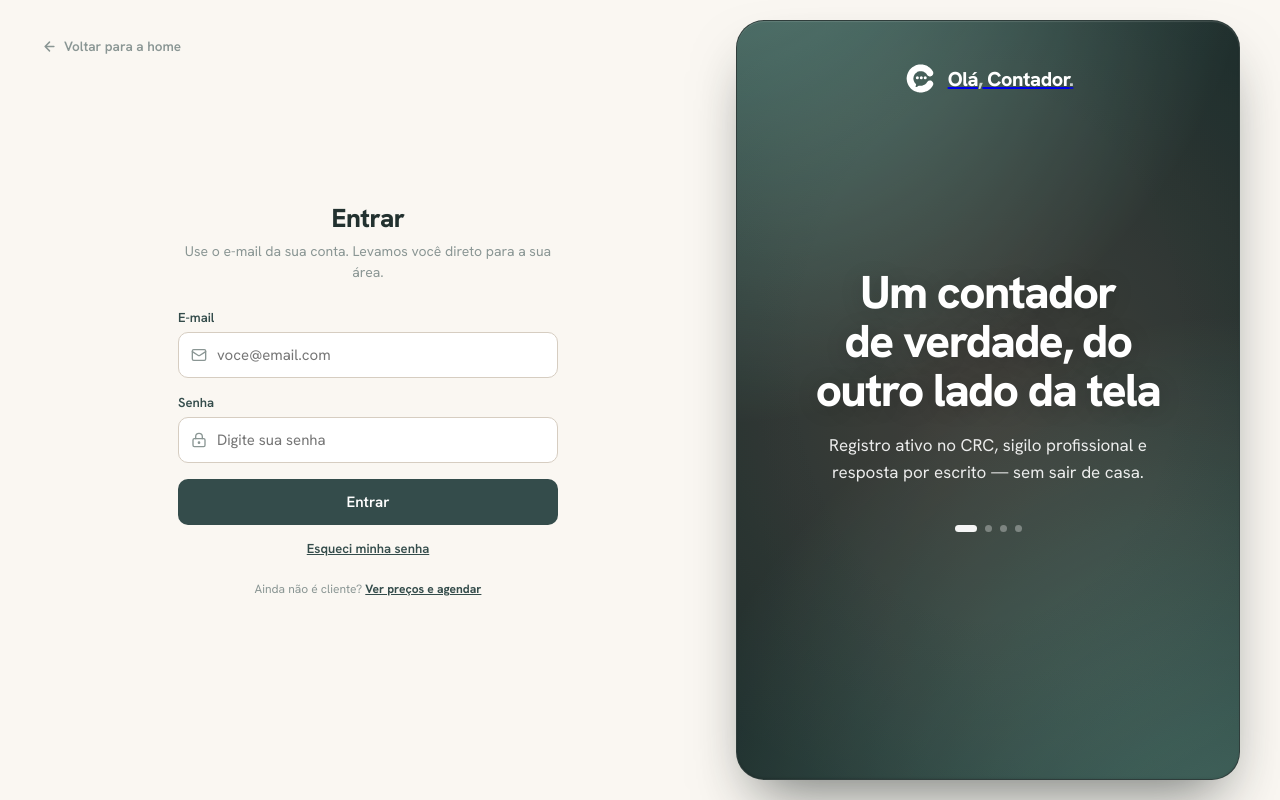
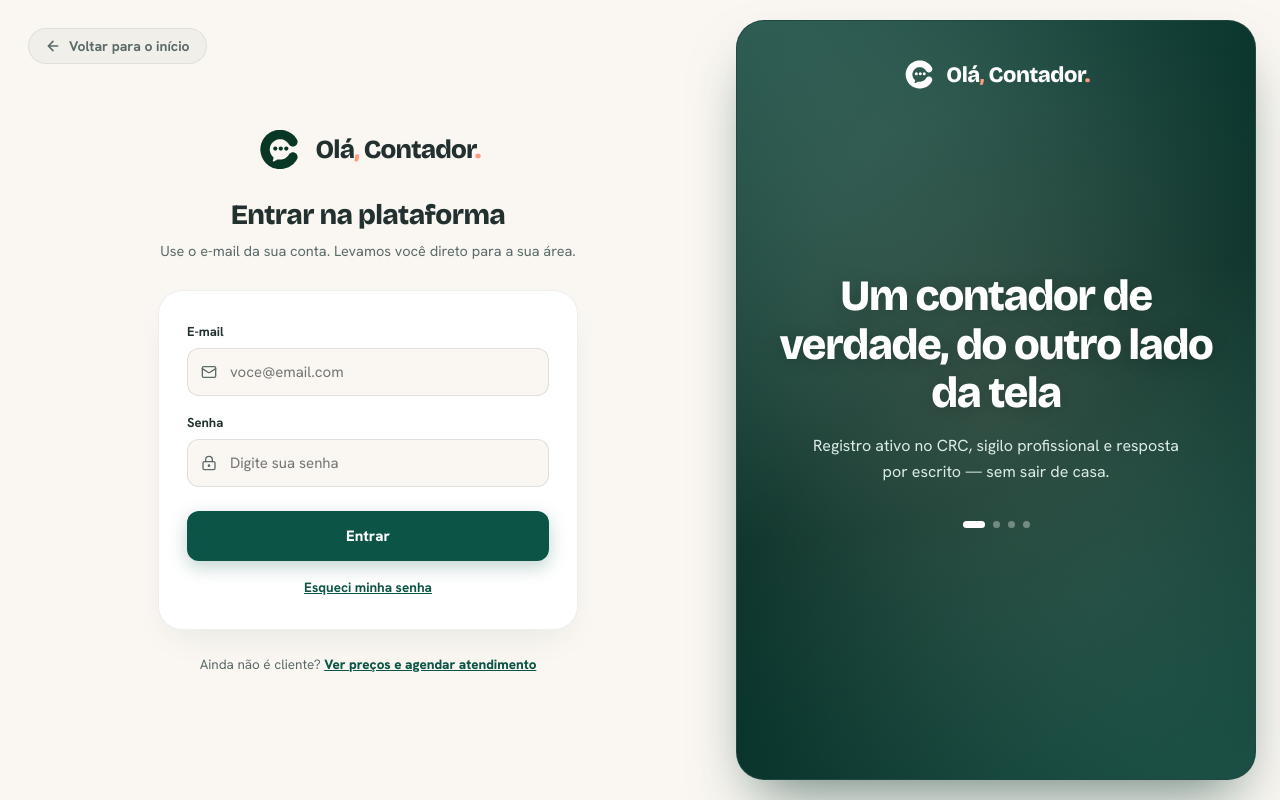
Before and after one commit to hexxa-dotcom/ol-contador, a Next.js app in the folder area-contador-next/: page /login in a window 1280 px wide. Built offline with nearby package versions, Linux system fonts and the light colour scheme; no server answers.

Commit message:
Corrige logotipo na tela de login e implementa pacote de SEO, Sitemap, Robots, PWA e Seguranca HTTP

```diff
--- a/area-contador-next/src/app/(public)/login/login.module.css
+++ b/area-contador-next/src/app/(public)/login/login.module.css
@@ -1,78 +1,428 @@
-.shell { min-height: 100vh; display: grid; grid-template-columns: 1.15fr .85fr; }
-@media (max-width: 860px) { .shell { grid-template-columns: 1fr; } }
+.shell {
+  min-height: 100vh;
+  display: grid;
+  grid-template-columns: 1.15fr 0.85fr;
+  background: var(--pub-paper, #FAF7F2);
+}
 
-.ladoForm { position: relative; display: flex; align-items: center; justify-content: center; padding: 40px 24px; }
+@media (max-width: 960px) {
+  .shell {
+    grid-template-columns: 1fr;
+  }
+}
 
-.voltar { position: absolute; top: 28px; left: 28px; display: inline-flex; align-items: center; gap: 7px; font-size: 13.5px; font-weight: 600; color: var(--pub-muted); text-decoration: none; padding: 8px 13px; border-radius: 999px; border: 1px solid transparent; transition: color .18s ease, background .18s ease, border-color .18s ease; }
-.voltar:hover { color: var(--pub-teal); background: rgba(52,76,75,.06); border-color: var(--pub-border); }
-.voltar svg { width: 15px; height: 15px; flex-shrink: 0; transition: transform .18s cubic-bezier(.2,.8,.2,1); }
-.voltar:hover svg { transform: translateX(-2px); }
-@media (max-width: 860px) { .voltar { top: 18px; left: 16px; } }
+.ladoForm {
+  position: relative;
+  display: flex;
+  align-items: center;
+  justify-content: center;
+  padding: 60px 24px;
+}
 
-.formCard { width: 100%; max-width: 380px; text-align: center; }
-.brand { display: flex; align-items: center; justify-content: center; gap: 10px; margin-bottom: 30px; }
-.brand h1 { font-size: 19px; font-weight: 800; color: var(--pub-teal); letter-spacing: -.02em; }
-.brand h1 i { font-style: normal; color: var(--pub-coral); }
-@media (min-width: 861px) { .brand { display: none; } }
+.voltar {
+  position: absolute;
+  top: 28px;
+  left: 28px;
+  display: inline-flex;
+  align-items: center;
+  gap: 8px;
+  font-family: 'Hanken Grotesk', sans-serif;
+  font-size: 14px;
+  font-weight: 700;
+  color: var(--pub-ink-soft, #5A6B69);
+  text-decoration: none;
+  padding: 8px 16px;
+  border-radius: 99px;
+  background: rgba(34, 49, 47, 0.04);
+  border: 1px solid rgba(34, 49, 47, 0.08);
+  transition: all 0.2s ease;
+}
 
-.formCard h2 { font-size: 26px; font-weight: 800; margin: 0 0 6px; letter-spacing: -.02em; }
-.sub { font-size: 14px; color: var(--pub-muted); margin: 0 0 26px; line-height: 1.5; }
+.voltar:hover {
+  color: var(--pub-green, #0C5446);
+  background: rgba(12, 84, 70, 0.08);
+  border-color: rgba(12, 84, 70, 0.2);
+  transform: translateX(-2px);
+}
 
-.form { text-align: left; }
-.form label { display: block; font-size: 13px; font-weight: 600; margin-bottom: 6px; color: var(--pub-teal); }
-.field { position: relative; margin-bottom: 16px; }
-.field svg { position: absolute; left: 13px; top: 50%; transform: translateY(-50%); color: var(--pub-muted); pointer-events: none; }
-.input { width: 100%; padding: 12px 14px 12px 38px; border: 1px solid var(--pub-border); border-radius: 10px; font-size: 15px; font-family: inherit; outline: none; transition: border-color .15s; background: #fff; color: var(--pub-teal); }
-.input:focus { border-color: var(--pub-teal); }
-.button { width: 100%; padding: 13px; border: none; border-radius: 10px; background: var(--pub-teal); color: #fff; font-size: 15px; font-weight: 600; cursor: pointer; font-family: inherit; transition: opacity .15s, transform .15s; }
-.button:hover:not(:disabled) { transform: translateY(-1px); }
-.button:disabled { opacity: .55; cursor: default; }
-.link { display: block; width: 100%; background: none; border: none; margin-top: 14px; text-align: center; font-size: 13px; font-weight: 600; color: var(--pub-teal); cursor: pointer; font-family: inherit; text-decoration: underline; }
-.msg { font-size: 13px; padding: 10px 12px; border-radius: 8px; margin-bottom: 16px; line-height: 1.5; }
-.msgErr { background: #fdecec; color: #b3261e; }
-.msgOk { background: rgba(52,76,75,.08); color: var(--pub-teal); }
+.voltar svg {
+  width: 16px;
+  height: 16px;
+  flex-shrink: 0;
+}
 
-.foot { margin-top: 22px; text-align: center; font-size: 12px; color: var(--pub-muted); line-height: 1.6; }
-.foot a { color: var(--pub-teal); font-weight: 700; }
+@media (max-width: 860px) {
+  .voltar {
+    top: 18px;
+    left: 16px;
+  }
+}
+
+.formCard {
+  width: 100%;
+  max-width: 420px;
+  text-align: center;
+}
+
+/* MARCA E LOGOTIPO CENTRALIZADOS */
+.brandHeader {
+  display: flex;
+  justify-content: center;
+  margin-bottom: 24px;
+}
+
+.brand {
+  display: inline-flex;
+  align-items: center;
+  justify-content: center;
+  gap: 12px;
+  text-decoration: none !important;
+  transition: transform 0.2s ease;
+}
+
+.brand:hover {
+  transform: scale(1.02);
+}
+
+.brandLogo {
+  width: 48px;
+  height: 49px;
+  flex-shrink: 0;
+}
+
+.brandName {
+  font-family: 'Bricolage Grotesque', sans-serif;
+  font-size: 26px;
+  font-weight: 800;
+  color: var(--pub-ink, #22312F);
+  letter-spacing: -0.03em;
+}
+
+.brandName i {
+  font-style: normal;
+  color: #FF9C7E;
+}
+
+/* BADGE DO PAPEL DE LOGIN */
+.roleBadge {
+  display: inline-flex;
+  align-items: center;
+  gap: 6px;
+  font-size: 0.78rem;
+  font-weight: 800;
+  text-transform: uppercase;
+  letter-spacing: 0.08em;
+  padding: 5px 14px;
+  border-radius: 99px;
+  background: rgba(12, 84, 70, 0.08);
+  color: var(--pub-green, #0C5446);
+  border: 1px solid rgba(12, 84, 70, 0.15);
+  margin-bottom: 16px;
+}
+
+.roleContador {
+  background: rgba(255, 106, 69, 0.1);
+  color: #FF6A45;
+  border-color: rgba(255, 106, 69, 0.25);
+}
+
+.tituloForm {
+  font-family: 'Bricolage Grotesque', sans-serif;
+  font-size: 28px;
+  font-weight: 800;
+  color: var(--pub-ink, #22312F);
+  margin: 0 0 8px;
+  letter-spacing: -0.02em;
+}
+
+.sub {
+  font-size: 14.5px;
+  color: var(--pub-ink-soft, #5A6B69);
+  margin: 0 0 28px;
+  line-height: 1.5;
+}
+
+.form {
+  text-align: left;
+  background: #FFFFFF;
+  padding: 32px 28px;
+  border-radius: 24px;
+  border: 1px solid rgba(34, 49, 47, 0.08);
+  box-shadow: 0 16px 36px -15px rgba(34, 49, 47, 0.1);
+}
+
+.form label {
+  display: block;
+  font-size: 13px;
+  font-weight: 700;
+  margin-bottom: 8px;
+  color: var(--pub-ink, #22312F);
+}
+
+.field {
+  position: relative;
+  margin-bottom: 18px;
+}
+
+.field svg {
+  position: absolute;
+  left: 14px;
+  top: 50%;
+  transform: translateY(-50%);
+  color: var(--pub-ink-soft, #5A6B69);
+  pointer-events: none;
+}
+
+.input {
+  width: 100%;
+  padding: 13px 14px 13px 42px;
+  border: 1.5px solid rgba(34, 49, 47, 0.12);
+  border-radius: 12px;
+  font-size: 15px;
+  font-family: 'Hanken Grotesk', sans-serif;
+  outline: none;
+  transition: all 0.2s ease;
+  background: #FAF7F2;
+  color: var(--pub-ink, #22312F);
+}
+
+.input:focus {
+  border-color: var(--pub-green, #0C5446);
+  background: #FFFFFF;
+  box-shadow: 0 0 0 4px rgba(12, 84, 70, 0.1);
+}
+
+.button {
+  width: 100%;
+  padding: 15px;
+  border: none;
+  border-radius: 12px;
+  background: var(--pub-green, #0C5446);
+  color: #FFFFFF !important;
+  font-size: 15px;
+  font-weight: 800;
+  font-family: 'Hanken Grotesk', sans-serif;
+  cursor: pointer;
+  transition: all 0.2s ease;
+  box-shadow: 0 6px 18px rgba(12, 84, 70, 0.25);
+  margin-top: 6px;
+}
+
+.button:hover:not(:disabled) {
+  background: var(--pub-green-deep, #07322A);
+  transform: translateY(-1px);
+  box-shadow: 0 8px 22px rgba(12, 84, 70, 0.35);
+}
+
+.button:disabled {
+  opacity: 0.6;
+  cursor: default;
+}
+
+.link {
+  display: block;
+  width: 100%;
+  background: none;
+  border: none;
+  margin-top: 16px;
+  text-align: center;
+  font-size: 13.5px;
+  font-weight: 700;
+  color: var(--pub-green, #0C5446);
+  cursor: pointer;
+  font-family: inherit;
+  text-decoration: underline;
+  transition: color 0.2s ease;
+}
+
+.link:hover {
+  color: #FF6A45;
+}
+
+.msg {
+  font-size: 13px;
+  padding: 12px 14px;
+  border-radius: 10px;
+  margin-bottom: 18px;
+  line-height: 1.5;
+}
+
+.msgErr {
+  background: rgba(220, 38, 38, 0.08);
+  color: #DC2626;
+  border: 1px solid rgba(220, 38, 38, 0.2);
+}
+
+.msgOk {
+  background: rgba(12, 84, 70, 0.08);
+  color: var(--pub-green, #0C5446);
+  border: 1px solid rgba(12, 84, 70, 0.2);
+}
+
+.foot {
+  margin-top: 24px;
+  text-align: center;
+  font-size: 13.5px;
+  color: var(--pub-ink-soft, #5A6B69);
+  line-height: 1.6;
+}
+
+.foot a {
+  color: var(--pub-green, #0C5446);
+  font-weight: 800;
+  text-decoration: underline;
+}
+
+.foot a:hover {
+  color: #FF6A45;
+}
 
 /* ---------- Painel colorido (desktop) ---------- */
-.ladoImagem { position: relative; height: 100%; padding: 20px 40px 20px 0; }
-@media (max-width: 860px) { .ladoImagem { display: none; } }
+.ladoImagem {
+  position: relative;
+  height: 100%;
+  padding: 20px 24px 20px 0;
+}
 
-.painel { position: relative; height: 100%; min-height: 560px; overflow: hidden; border-radius: 28px; background: var(--pub-ink); border: 1px solid rgba(255, 255, 255, 0.06); box-shadow: inset 0 1px 1px rgba(255, 255, 255, 0.15), inset 0 -1px 2px rgba(0, 0, 0, 0.2), 0 30px 60px -20px rgba(20, 30, 29, 0.6); isolation: isolate; }
+@media (max-width: 960px) {
+  .ladoImagem {
+    display: none;
+  }
+}
+
+.painel {
+  position: relative;
+  height: 100%;
+  min-height: 580px;
+  overflow: hidden;
+  border-radius: 28px;
+  background: var(--pub-green-deep, #07322A);
+  border: 1px solid rgba(255, 255, 255, 0.1);
+  box-shadow: 0 30px 60px -20px rgba(7, 50, 42, 0.6);
+  isolation: isolate;
+}
+
 .painel::after {
-  content: ''; position: absolute; inset: -20%; z-index: -1; pointer-events: none;
+  content: '';
+  position: absolute;
+  inset: -20%;
+  z-index: -1;
+  pointer-events: none;
   background:
-    radial-gradient(circle at 10% 0%, rgba(150, 225, 205, 0.55), transparent 45%),
-    radial-gradient(circle at 90% 100%, rgba(126, 214, 190, 0.45), transparent 50%),
-    radial-gradient(circle at 50% 50%, rgba(242, 122, 98, 0.15), transparent 65%);
+    radial-gradient(circle at 15% 10%, rgba(159, 211, 196, 0.35), transparent 50%),
+    radial-gradient(circle at 85% 90%, rgba(126, 214, 190, 0.25), transparent 50%),
+    radial-gradient(circle at 50% 50%, rgba(255, 156, 126, 0.15), transparent 65%);
   mix-blend-mode: screen;
 }
-/* Contador: mesmo desenho, paleta coral — a cor de acento real da marca. */
-.painel[data-papel="contador"] { background: linear-gradient(152deg, #F58A6B 0%, #F1734F 45%, #E6603D 78%, #D9532F 100%); box-shadow: 0 2px 6px rgba(200,66,31,.14), 0 30px 60px -34px rgba(200,66,31,.42); }
 
-.luz { display: none; }
-.painel[data-papel="contador"] .luz { display: block; position: absolute; border-radius: 50%; pointer-events: none; }
+.painel[data-papel="contador"] {
+  background: linear-gradient(152deg, #F58A6B 0%, #F1734F 45%, #E6603D 78%, #D9532F 100%);
+  box-shadow: 0 24px 50px -20px rgba(217, 83, 47, 0.5);
+}
 
-.textura { display: none; }
+.vinheta {
+  position: absolute;
+  inset: 0;
+  pointer-events: none;
+  background: radial-gradient(ellipse 80% 74% at 50% 44%, transparent 46%, rgba(7, 50, 42, 0.3) 100%);
+}
 
-.vinheta { position: absolute; inset: 0; pointer-events: none; background: radial-gradient(ellipse 80% 74% at 50% 44%, transparent 46%, rgba(18,34,33,.20) 100%); }
-.painel[data-papel="contador"] .vinheta { background: radial-gradient(ellipse 80% 74% at 50% 44%, transparent 46%, rgba(150,44,18,.16) 100%); }
+.painelConteudo {
+  position: relative;
+  z-index: 1;
+  height: 100%;
+  display: flex;
+  flex-direction: column;
+  align-items: center;
+  justify-content: center;
+  padding: 56px 40px;
+  color: #FFFFFF;
+  text-align: center;
+}
 
-.painelConteudo { position: relative; z-index: 1; height: 100%; display: flex; flex-direction: column; align-items: center; justify-content: center; padding: 56px; color: #fff; text-align: center; }
+.painelMarca {
+  position: absolute;
+  top: 36px;
+  left: 0;
+  right: 0;
+  z-index: 1;
+  display: flex;
+  align-items: center;
+  justify-content: center;
+  gap: 10px;
+  text-decoration: none !important;
+}
 
-.painelMarca { position: absolute; top: 40px; left: 0; right: 0; z-index: 1; display: flex; align-items: center; justify-content: center; gap: 11px; }
-.painelMarca span { font-size: 20px; font-weight: 800; letter-spacing: -.02em; color: #fff; }
-.painelMarca i { font-style: normal; opacity: .72; }
+.painelMarca span {
+  font-family: 'Bricolage Grotesque', sans-serif;
+  font-size: 22px;
+  font-weight: 800;
+  letter-spacing: -0.02em;
+  color: #FFFFFF;
+}
 
-.slides { display: grid; width: 100%; max-width: 520px; }
-.slide { grid-area: 1 / 1; opacity: 0; transform: translateY(10px); transition: opacity .7s ease, transform .7s cubic-bezier(.2,.8,.2,1); pointer-events: none; }
-.slide.ativo { opacity: 1; transform: none; }
-.slide h3 { font-size: 46px; font-weight: 800; letter-spacing: -.034em; line-height: 1.06; margin: 0 auto 18px; color: #fff; text-shadow: 0 2px 22px rgba(0,0,0,.18); text-align: center; text-wrap: balance; }
-.slide p { font-size: 17px; color: rgba(255,255,255,.9); line-height: 1.55; max-width: 400px; margin: 0 auto; text-align: center; text-wrap: balance; }
+.painelMarca i {
+  font-style: normal;
+  color: #FF9C7E;
+}
 
-.slidesPontos { display: flex; gap: 8px; justify-content: center; margin-top: 40px; }
-.slidesPontos span { width: 7px; height: 7px; border-radius: 50%; background: rgba(255,255,255,.32); transition: background .4s ease, width .4s ease; }
-.slidesPontos span.ativo { background: rgba(255,255,255,.95); width: 22px; border-radius: 4px; }
+.slides {
+  display: grid;
+  width: 100%;
+  max-width: 480px;
+}
 
-@media (prefers-reduced-motion: reduce) { .slide { transition: none; } }
+.slide {
+  grid-area: 1 / 1;
+  opacity: 0;
+  transform: translateY(10px);
+  transition: opacity 0.7s ease, transform 0.7s cubic-bezier(0.2, 0.8, 0.2, 1);
+  pointer-events: none;
+}
+
+.slide.ativo {
+  opacity: 1;
+  transform: none;
+}
+
+.slide h3 {
+  font-family: 'Bricolage Grotesque', sans-serif;
+  font-size: clamp(2rem, 3.5vw, 2.7rem);
+  font-weight: 800;
+  letter-spacing: -0.03em;
+  line-height: 1.12;
+  margin: 0 auto 16px;
+  color: #FFFFFF;
+  text-shadow: 0 2px 20px rgba(0, 0, 0, 0.2);
+  text-align: center;
+}
+
+.slide p {
+  font-size: 16px;
+  color: #DCEDE7;
+  line-height: 1.6;
+  max-width: 380px;
+  margin: 0 auto;
+  text-align: center;
+}
+
+.slidesPontos {
+  display: flex;
+  gap: 8px;
+  justify-content: center;
+  margin-top: 36px;
+}
+
+.slidesPontos span {
+  width: 7px;
+  height: 7px;
+  border-radius: 50%;
+  background: rgba(255, 255, 255, 0.35);
+  transition: background 0.3s ease, width 0.3s ease;
+}
+
+.slidesPontos span.ativo {
+  background: #FFFFFF;
+  width: 22px;
+  border-radius: 4px;
+}
--- a/area-contador-next/src/app/(public)/login/page.tsx
+++ b/area-contador-next/src/app/(public)/login/page.tsx
@@ -1,5 +1,6 @@
 import { redirect } from "next/navigation";
 import Link from "next/link";
+import Image from "next/image";
 import { createClient } from "@/lib/supabase/server";
 import { LoginForm } from "./login-form";
 import { LoginPanel } from "./login-panel";
@@ -11,7 +12,7 @@ export const dynamic = "force-dynamic";
 const TEXTOS = {
   cliente: { titulo: "Entrar como cliente", sub: "Acesse sua área para acompanhar atendimentos, documentos e o Radar Fiscal." },
   contador: { titulo: "Painel do escritório", sub: "Entre com a conta cadastrada pelo escritório." },
-  geral: { titulo: "Entrar", sub: "Use o e-mail da sua conta. Levamos você direto para a sua área." },
+  geral: { titulo: "Entrar na plataforma", sub: "Use o e-mail da sua conta. Levamos você direto para a sua área." },
 } as const;
 
 export default async function LoginPage({
@@ -33,20 +34,35 @@ export default async function LoginPage({
     <div className={styles.shell}>
       <div className={styles.ladoForm}>
         <Link className={styles.voltar} href="/">
-          <svg viewBox="0 0 24 24" fill="none" stroke="currentColor" strokeWidth="2.4" strokeLinecap="round" strokeLinejoin="round" aria-hidden="true"><path d="M19 12H5M12 19l-7-7 7-7" /></svg>
-          Voltar para a home
+          <svg viewBox="0 0 24 24" fill="none" stroke="currentColor" strokeWidth="2.4" strokeLinecap="round" strokeLinejoin="round" aria-hidden="true">
+            <path d="M19 12H5M12 19l-7-7 7-7" />
+          </svg>
+          <span>Voltar para o início</span>
         </Link>
+
         <div className={styles.formCard}>
-          <Link className={styles.brand} href="/">
-            <h1>Olá<i>,</i> Contador<i>.</i></h1>
-          </Link>
-          <h2>{textos.titulo}</h2>
+          <div className={styles.brandHeader}>
+            <Link className={styles.brand} href="/" aria-label="Voltar para a página inicial">
+              <Image src="/logo.svg" alt="Olá, Contador" width={48} height={49} priority className={styles.brandLogo} />
+              <span className={styles.brandName}>
+                Olá<i>,</i> Contador<i>.</i>
+              </span>
+            </Link>
+          </div>
+
+          {papel && (
+            <div className={`${styles.roleBadge} ${papel === "contador" ? styles.roleContador : ""}`}>
+              {papel === "cliente" ? "Área do Cliente" : "Área do Contador"}
+            </div>
+          )}
+
+          <h2 className={styles.tituloForm}>{textos.titulo}</h2>
           <p className={styles.sub}>{textos.sub}</p>
 
           <LoginForm />
 
           <div className={styles.foot}>
-            Ainda não é cliente? <Link href="/precos">Ver preços e agendar</Link>
+            Ainda não é cliente? <Link href="/precos">Ver preços e agendar atendimento</Link>
           </div>
         </div>
       </div>
```
Also changed, not shown: area-contador-next/next.config.ts (+27 -0 lines), area-contador-next/src/app/manifest.ts (added, +20 -0 lines), area-contador-next/src/app/robots.ts (added, +16 -0 lines), area-contador-next/src/app/sitemap.ts (added, +39 -0 lines).
